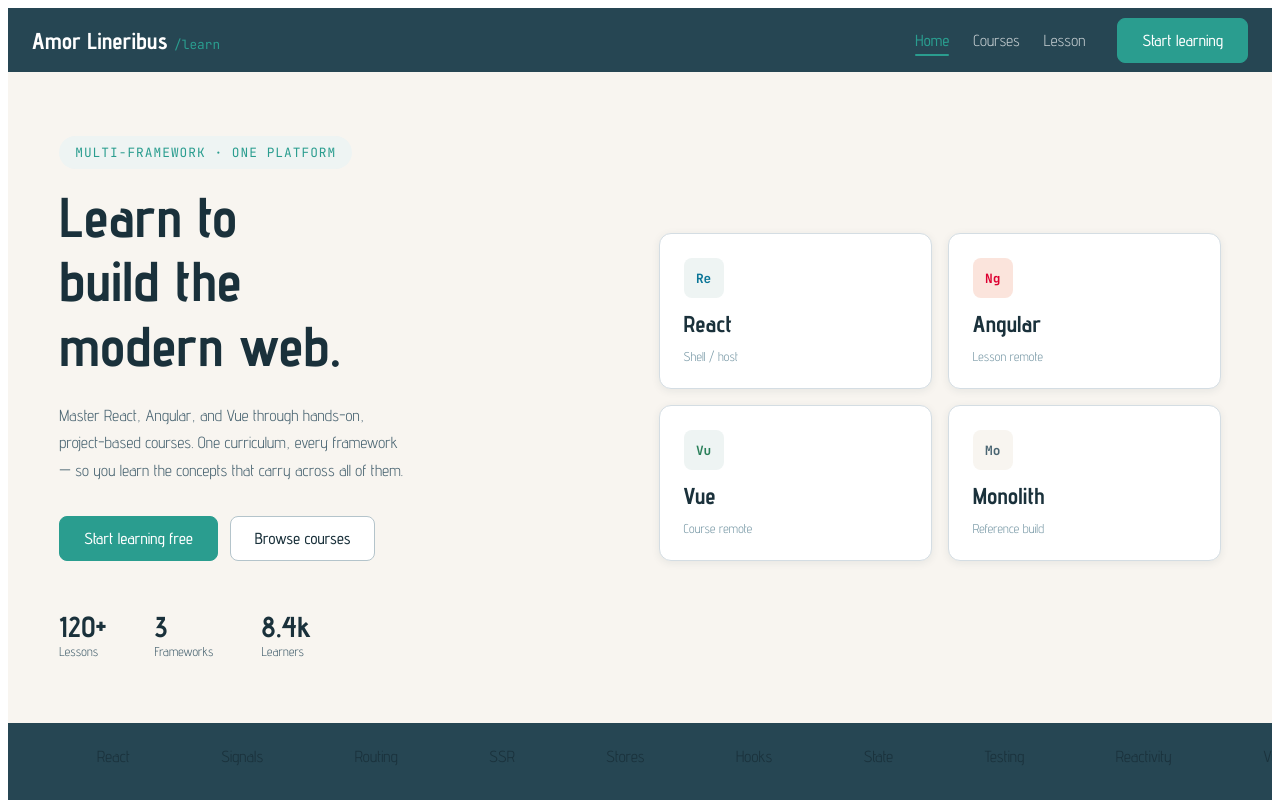
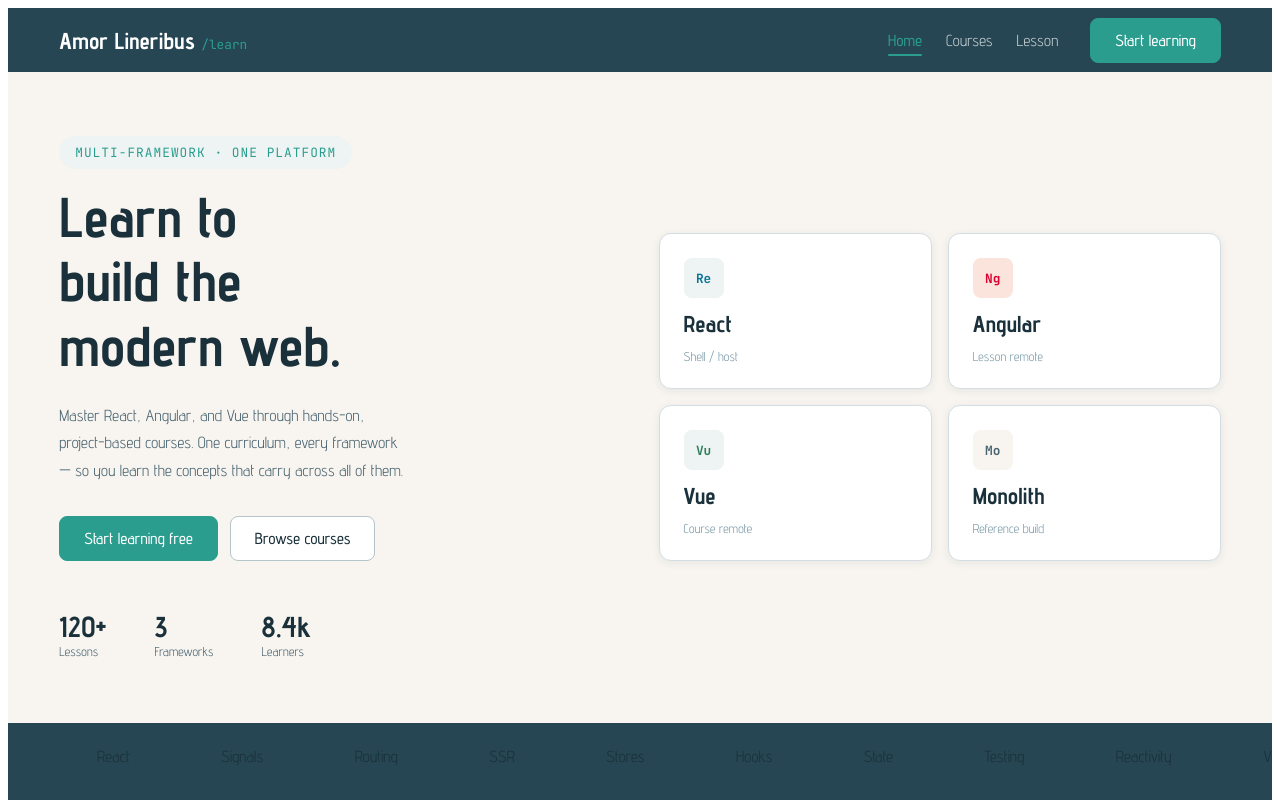
Before and after one commit to Soulhay/amor-lineribus-shell, a React app: page / in a window 1280 px wide. Shown: the top 800 px of the page. Built offline with nearby package versions, Linux system fonts and the light colour scheme.

Commit message:
Updated app,.css

```diff
--- a/src/styles/app.css
+++ b/src/styles/app.css
@@ -24,7 +24,7 @@
   align-items: center;
   gap: var(--space-8);
   height: var(--nav-height);
-  padding: 0 var(--space-6);
+  padding: 0 var(--gutter);
   background: var(--color-charcoal);
   color: var(--on-charcoal);
 }
@@ -110,7 +110,7 @@
   gap: var(--space-8);
   max-width: var(--max-width);
   margin: 0 auto;
-  padding: var(--space-16) var(--space-6) var(--space-8);
+  padding: var(--space-16) var(--gutter) var(--space-8);
 }
 
 .app__footer-brand strong {
@@ -161,7 +161,7 @@
 .app__footer-legal {
   max-width: var(--max-width);
   margin: 0 auto;
-  padding: var(--space-6) var(--space-6) var(--space-8);
+  padding: var(--space-6) var(--gutter) var(--space-8);
   border-top: 1px solid var(--code-rule);
   font-size: var(--fs-sm);
   opacity: 0.55;
```
